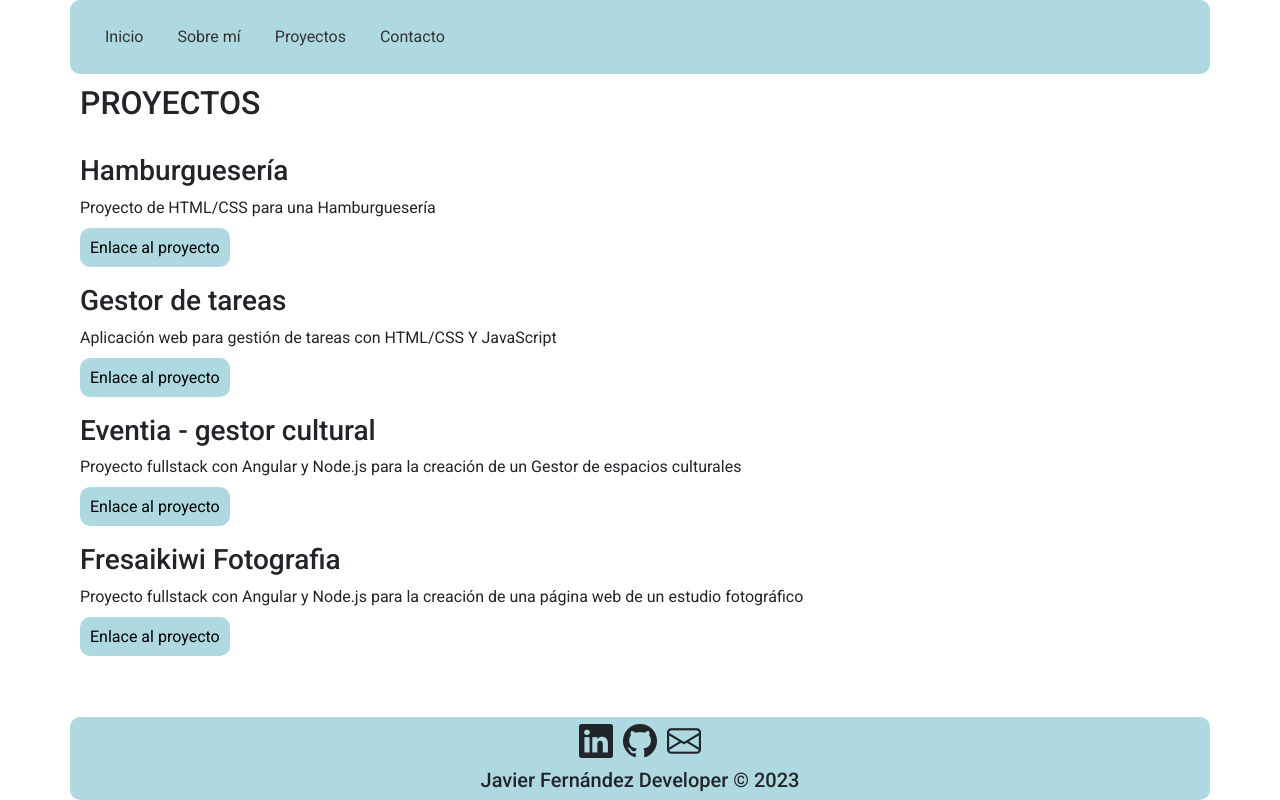
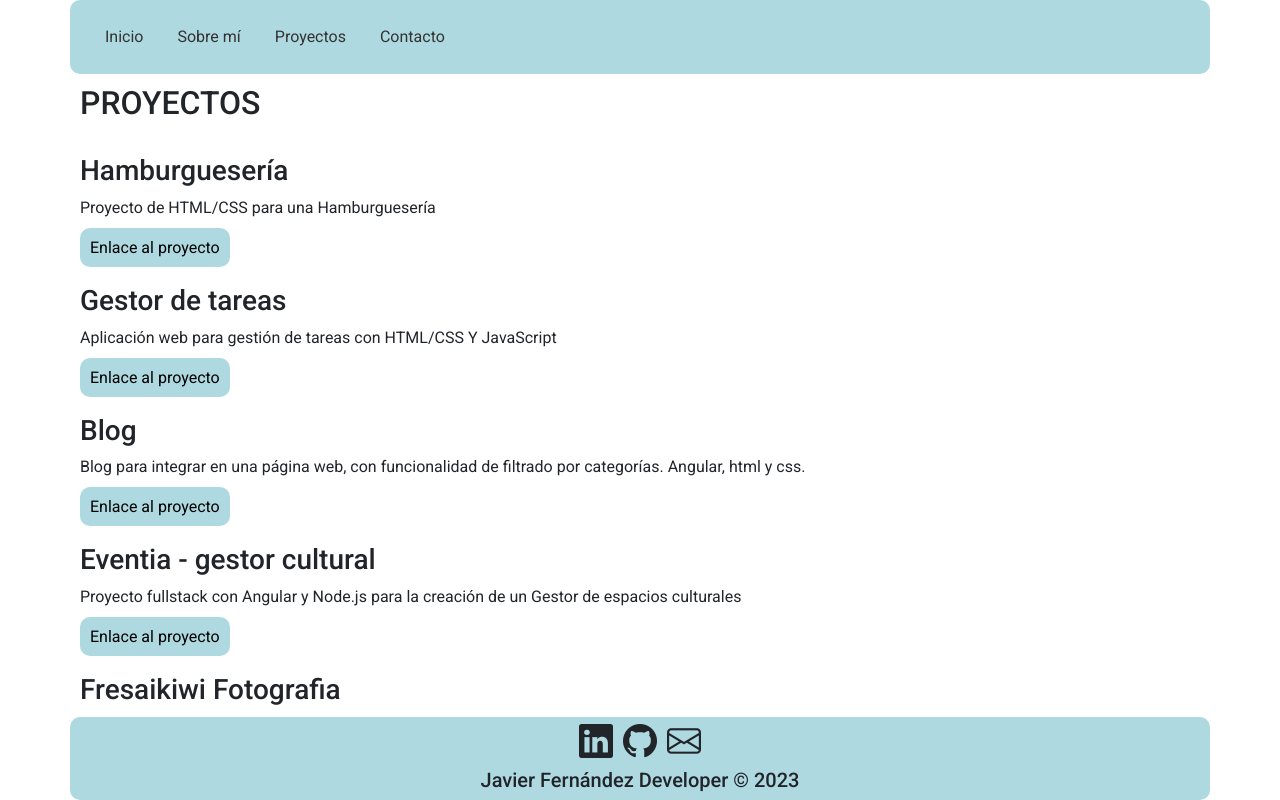
Before and after one commit to javifer89/Portfolio, an Angular app: page /projects in a window 1280 px wide. Built offline with nearby package versions, Linux system fonts and the light colour scheme.

Commit message:
cambios en los proyectos, FALTA  AÑADIR CAPTURAS Y DESCRIPCIONES

```diff
--- a/src/app/components/projects/projects.component.ts
+++ b/src/app/components/projects/projects.component.ts
@@ -10,34 +10,44 @@ export class ProjectsComponent {
   projects: Project[]
 
 
-
+// TODO SACAR CAPTURAS DE LOS PROYECTOS
   constructor() {
     this.projects = [
       {
         img: '',
         title: 'Hamburguesería',
         description: 'Proyecto de HTML/CSS para una Hamburguesería',
-        url: ''
+        url: '',
       },
       {
         img: '',
         title: 'Gestor de tareas',
-        description: 'Aplicación web para gestión de tareas con HTML/CSS Y JavaScript',
-        url: ''
+        description:
+          'Aplicación web para gestión de tareas con HTML/CSS Y JavaScript',
+        url: '',
+      },
+      {
+        img: '',
+        title: 'Blog',
+        description:
+          'Blog para integrar en una página web, con funcionalidad de filtrado por categorías. Angular, html y css.',
+        url: '',
       },
       {
         img: '',
         title: 'Eventia - gestor cultural',
-        description: 'Proyecto fullstack con Angular y Node.js para la creación de un Gestor de espacios culturales',
-        url: ''
+        description:
+          'Proyecto fullstack con Angular y Node.js para la creación de un Gestor de espacios culturales',
+        url: '',
       },
       {
         img: '',
         title: 'Fresaikiwi Fotografia',
-        description: 'Proyecto fullstack con Angular y Node.js para la creación de una página web de un estudio fotográfico',
-        url: ''
-    },
-  ]
+        description:
+          'Proyecto fullstack con Angular y Node.js para la creación de una página web de un estudio fotográfico',
+        url: '',
+      },
+    ];
 }
 
 
```
